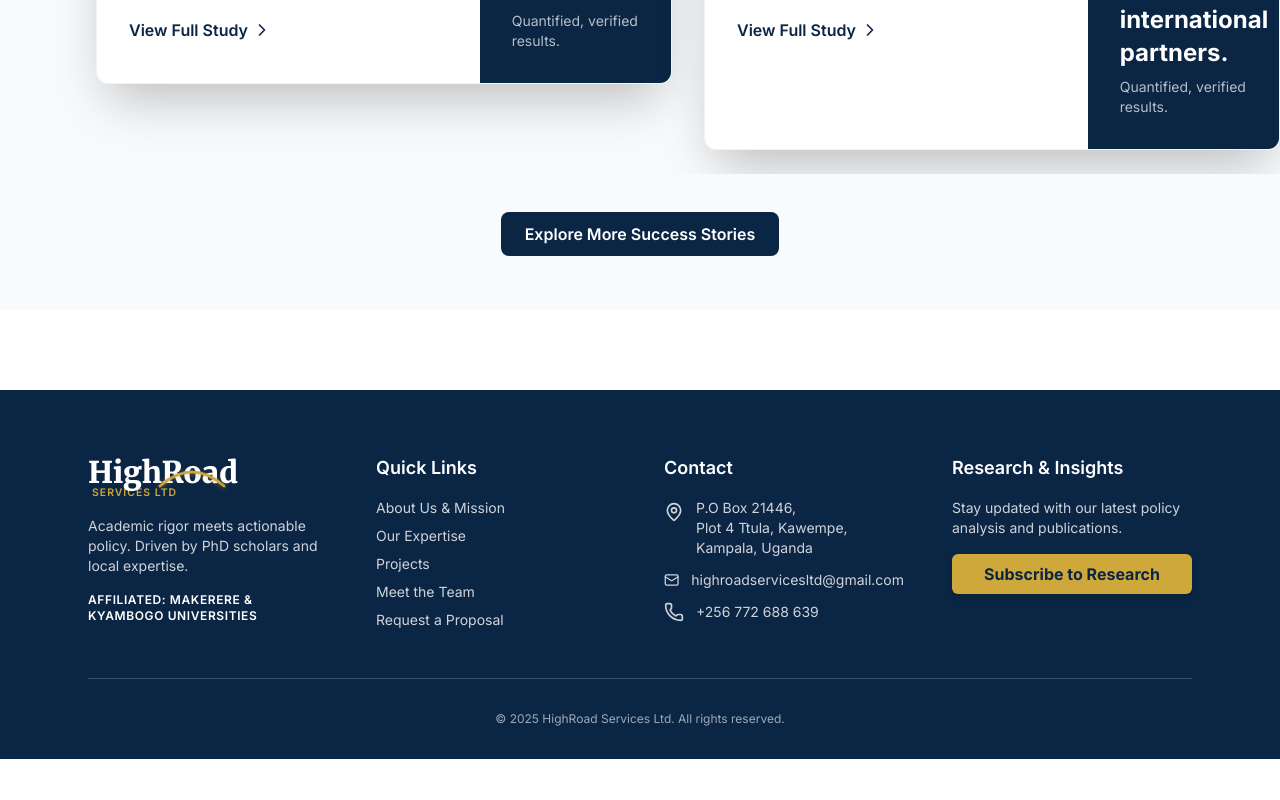
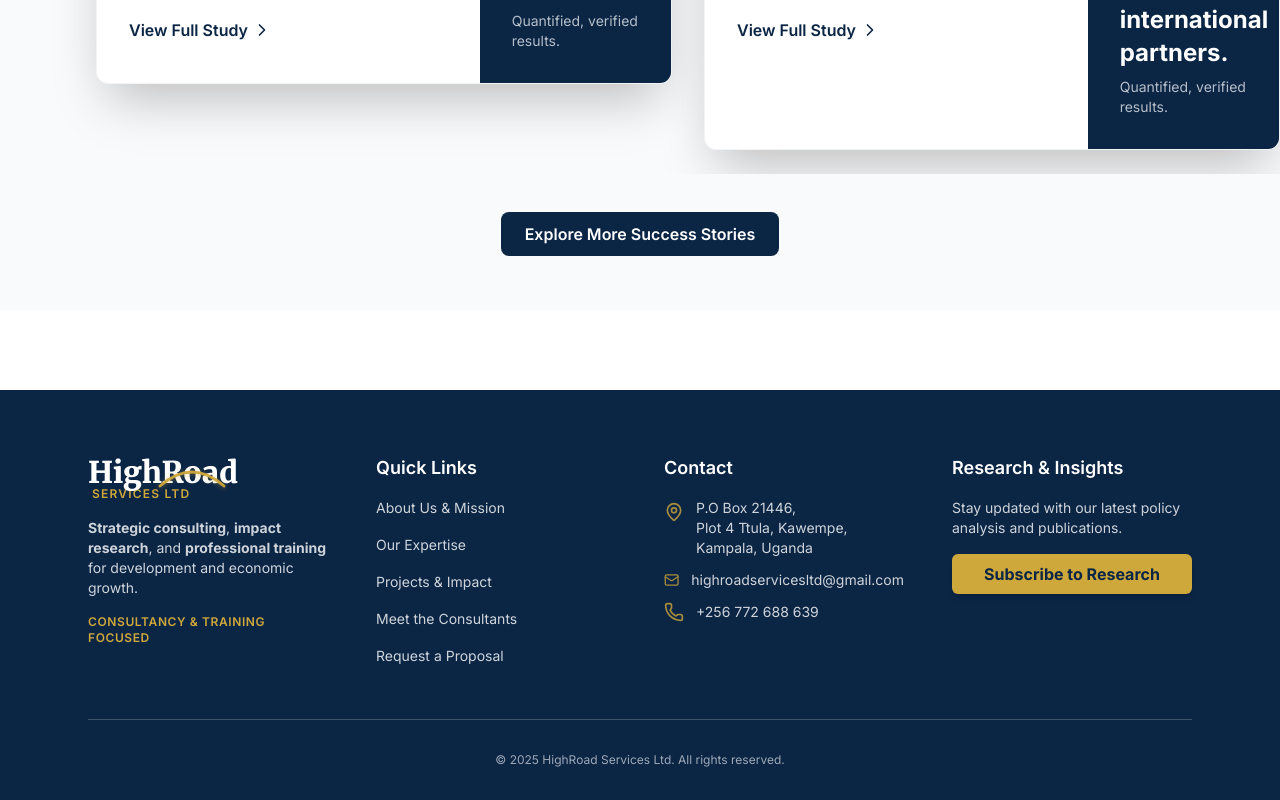
Before and after one commit to vanheaven-ui/highroad-services-ltd, a Next.js app: page / in a window 1280 px wide. Shown: the part 4039-4839 px from the top of the page. Before the commit the page ends 4798 px from the top, so only its background shows below. Built offline with nearby package versions, Linux system fonts and the light colour scheme.

Commit message:
feat: refactor footer links for consistent styling and improved user experience

```diff
--- a/components/Footer.tsx
+++ b/components/Footer.tsx
@@ -2,19 +2,44 @@ import Link from "next/link";
 import { MapPin, Phone, Mail } from "lucide-react";
 import React from "react";
 
+// --- Custom Link Component for Consistent Styling ---
+interface FooterLinkProps {
+  href: string;
+  children: React.ReactNode;
+}
+
+// Sliding underline link
+const SlidingUnderlineLink: React.FC<FooterLinkProps> = ({
+  href,
+  children,
+}) => (
+  <Link
+    href={href}
+    className="group relative inline-block text-white/80 hover:text-accent-gold transition duration-300 overflow-hidden"
+  >
+    {children}
+    <span className="absolute bottom-0 left-0 w-full h-[1px] bg-accent-gold transform scale-x-0 transition-transform duration-300 ease-out origin-center group-hover:scale-x-100" />
+  </Link>
+);
+
+// Simple hover link (no underline)
+const SimpleHoverLink: React.FC<FooterLinkProps> = ({ href, children }) => (
+  <a href={href} className="hover:text-accent-gold transition duration-300">
+    {children}
+  </a>
+);
+
 export default function Footer() {
+  const currentYear = new Date().getFullYear();
+
   return (
     <footer className="bg-primary text-white mt-20">
       <div className="max-w-6xl mx-auto px-6 pt-16 pb-8">
         <div className="grid grid-cols-1 md:grid-cols-4 gap-12 border-b border-white/20 pb-12">
-          {/* Column 1: Brand & Academic Authority */}
+          {/* Column 1 */}
           <div>
-            {/* Logo with golden arc */}
             <div className="relative flex flex-col items-start mb-4">
-              <span
-                className="text-3xl font-heading font-black relative inline-block"
-                style={{ color: "white" }}
-              >
+              <span className="text-3xl font-heading font-black relative inline-block text-white">
                 HighRoad
               </span>
 
@@ -36,88 +61,61 @@ export default function Footer() {
                 />
               </svg>
 
-              {/* Services Ltd Subscript */}
-              <span
-                className="text-xs font-semibold uppercase tracking-widest mt-[-4px] ml-1 nav-logo-sub"
-                style={{
-                  color: "#CFA83B",
-                  verticalAlign: "sub",
-                  fontSize: "0.65em",
-                }}
-              >
+              <span className="text-xs font-semibold uppercase tracking-widest mt-[-4px] ml-1 text-accent-gold nav-logo-sub">
                 Services Ltd
               </span>
             </div>
 
             <p className="text-sm opacity-80 mb-4">
-              Academic rigor meets actionable policy. Driven by PhD scholars and
-              local expertise.
+              <span className="font-bold">Strategic consulting</span>,{" "}
+              <span className="font-bold">impact research</span>, and{" "}
+              <span className="font-bold">professional training</span> for
+              development and economic growth.
             </p>
 
-            {/* Affiliation */}
-            <p className="text-xs font-semibold uppercase tracking-wider text-accentGold mt-4">
-              Affiliated: Makerere & Kyambogo Universities
+            <p className="text-xs font-semibold uppercase tracking-wider text-accent-gold mt-4">
+              Consultancy & Training Focused
             </p>
           </div>
 
-          {/* Column 2: Quick Links - FULL NAVBAR-STYLE HOVER EFFECT APPLIED */}
+          {/* Column 2 */}
           <div>
             <h4 className="font-semibold text-lg mb-4">Quick Links</h4>
-            <ul className="space-y-2 text-sm opacity-80">
+            <ul className="space-y-3 text-sm">
               <li>
-                <Link
-                  href="/about"
-                  className="group relative inline-block hover:text-accentGold transition duration-300"
-                >
+                <SlidingUnderlineLink href="/about">
                   About Us & Mission
-                  <span className="absolute bottom-0 left-0 w-full h-[2px] bg-accentGold transform scale-x-0 transition-transform duration-300 ease-out origin-center group-hover:scale-x-100" />
-                </Link>
+                </SlidingUnderlineLink>
               </li>
               <li>
-                <Link
-                  href="/services"
-                  className="group relative inline-block hover:text-accentGold transition duration-300"
-                >
+                <SlidingUnderlineLink href="/services">
                   Our Expertise
-                  <span className="absolute bottom-0 left-0 w-full h-[2px] bg-accentGold transform scale-x-0 transition-transform duration-300 ease-out origin-center group-hover:scale-x-100" />
-                </Link>
+                </SlidingUnderlineLink>
               </li>
               <li>
-                <Link
-                  href="/case-studies"
-                  className="group relative inline-block hover:text-accentGold transition duration-300"
-                >
-                  Projects
-                  <span className="absolute bottom-0 left-0 w-full h-[2px] bg-accentGold transform scale-x-0 transition-transform duration-300 ease-out origin-center group-hover:scale-x-100" />
-                </Link>
+                <SlidingUnderlineLink href="/case-studies">
+                  Projects & Impact
+                </SlidingUnderlineLink>
               </li>
               <li>
-                <Link
-                  href="/experts"
-                  className="group relative inline-block hover:text-accentGold transition duration-300"
-                >
-                  Meet the Team
-                  <span className="absolute bottom-0 left-0 w-full h-[2px] bg-accentGold transform scale-x-0 transition-transform duration-300 ease-out origin-center group-hover:scale-x-100" />
-                </Link>
+                <SlidingUnderlineLink href="/experts">
+                  Meet the Consultants
+                </SlidingUnderlineLink>
               </li>
               <li>
-                <Link
-                  href="/contact"
-                  className="group relative inline-block hover:text-accentGold transition duration-300"
-                >
+                <SlidingUnderlineLink href="/contact">
                   Request a Proposal
-                  <span className="absolute bottom-0 left-0 w-full h-[2px] bg-accentGold transform scale-x-0 transition-transform duration-300 ease-out origin-center group-hover:scale-x-100" />
-                </Link>
+                </SlidingUnderlineLink>
               </li>
             </ul>
           </div>
 
-          {/* Column 3: Contact Details - SIMPLIFIED HOVER (COLOR ONLY, NO UNDERLINE FOR CLEAN UX) */}
+          {/* Column 3 */}
           <div>
             <h4 className="font-semibold text-lg mb-4">Contact</h4>
             <ul className="space-y-3 text-sm opacity-80">
               <li className="flex items-start">
-                <MapPin className="h-5 w-5 mr-3 mt-1 text-accentGold flex-shrink-0" />
+                <MapPin className="h-5 w-5 mr-3 mt-1 text-accent-gold flex-shrink-0" />
                 <span>
                   P.O Box 21446, <br />
                   Plot 4 Ttula, Kawempe, <br />
@@ -126,46 +124,38 @@ export default function Footer() {
               </li>
 
               <li className="flex items-center">
-                <Mail className="h-5 w-5 mr-3 text-accentGold" />
-                <a
-                  href="mailto:highroadservicesltd@gmail.com"
-                  className="hover:text-accentGold transition duration-300"
-                >
+                <Mail className="h-5 w-5 mr-3 text-accent-gold" />
+                <SimpleHoverLink href="mailto:highroadservicesltd@gmail.com">
                   highroadservicesltd@gmail.com
-                </a>
+                </SimpleHoverLink>
               </li>
 
               <li className="flex items-center">
-                <Phone className="h-5 w-5 mr-3 text-accentGold" />
-                <a
-                  href="tel:+256772688639"
-                  className="hover:text-accentGold transition duration-300"
-                >
+                <Phone className="h-5 w-5 mr-3 text-accent-gold" />
+                <SimpleHoverLink href="tel:+256772688639">
                   +256 772 688 639
-                </a>
+                </SimpleHoverLink>
               </li>
             </ul>
           </div>
 
-          {/* Column 4: Research Newsletter - BUTTON HOVER ENHANCED WITH NAVBAR-INSPIRED SCALE */}
+          {/* Column 4 */}
           <div>
             <h4 className="font-semibold text-lg mb-4">Research & Insights</h4>
             <p className="text-sm opacity-80 mb-4">
               Stay updated with our latest policy analysis and publications.
             </p>
 
-            {/* Enhanced: Added underline-like accent on hover, plus scale for polish */}
             <button className="w-full py-2 bg-accent-gold text-primary font-bold rounded-md hover:bg-yellow-500 hover:text-white transition duration-300 transform hover:scale-[1.01] shadow-md hover:shadow-xl relative group overflow-hidden">
               Subscribe to Research
-              <span className="absolute bottom-0 left-0 w-full h-[3px] bg-primary transform scale-x-0 transition-transform duration-300 ease-out origin-center group-hover:scale-x-100" />
+              <span className="absolute top-0 left-0 w-full h-[3px] bg-primary transform scale-x-0 transition-transform duration-300 ease-out origin-center group-hover:scale-x-100" />
             </button>
           </div>
         </div>
 
         {/* Copyright */}
         <div className="mt-8 text-center text-xs opacity-60">
-          &copy; {new Date().getFullYear()} HighRoad Services Ltd. All rights
-          reserved.
+          &copy; {currentYear} HighRoad Services Ltd. All rights reserved.
         </div>
       </div>
     </footer>
```
